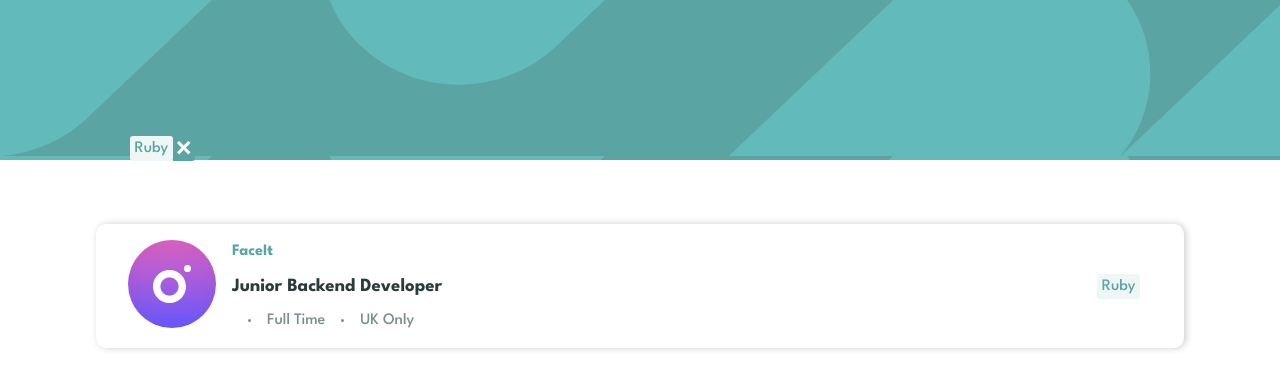
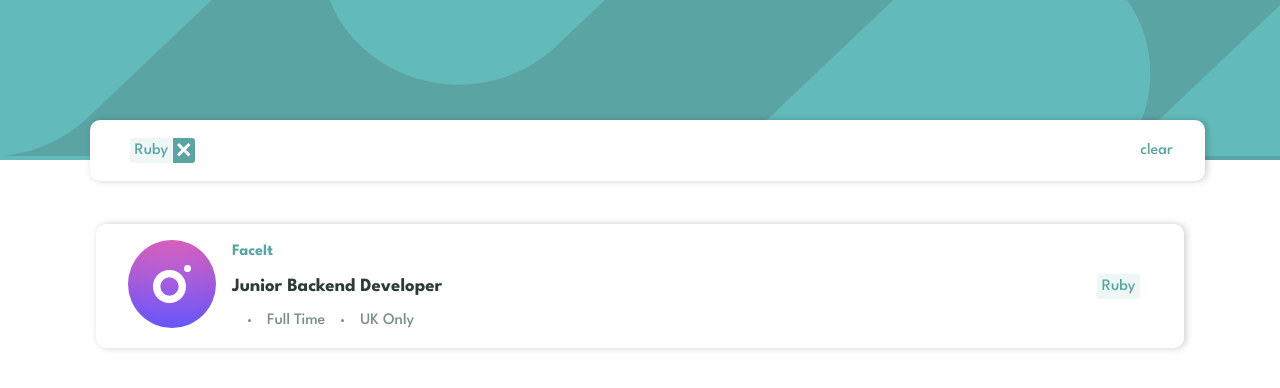
Before and after one commit to TamirisCss/job-filter, a React (Create React App) app: page / in a window 1280 px wide. Both pictures are taken after a click on the item "Ruby". Shown: the top 388 px of the page. Built offline with nearby package versions, Linux system fonts and the light colour scheme.

Commit message:
styled clear btn

```diff
--- a/src/components/Filter.css
+++ b/src/components/Filter.css
@@ -3,12 +3,30 @@
 }
 
 .filterContainer {
-  /* padding: 1rem 2rem;
-  border-radius: 10px;
-  box-shadow: 2px 0px 7px rgba(0, 0, 0, 0.2); */
   position: absolute;
   top: 15%;
   left: 7%;
+  padding: 2px 0;
+  background-color: #fff;
+  margin-right: 1.5rem;
+  border-radius: 10px;
+  box-shadow: 2px 0px 7px rgba(0, 0, 0, 0.2);
+  display: flex;
+  justify-content: space-between;
+  align-items: center;
+}
+
+.clearBtnHide {
+  display: none;
+}
+.clearBtnShow {
+  display: block;
+  margin-right: 2rem;
+  cursor: pointer;
+  color: hsl(180, 29%, 50%);
+}
+.clearBtnShow:hover {
+  text-decoration: underline;
 }
 
 .filterBox {
--- a/src/components/Filter.jsx
+++ b/src/components/Filter.jsx
@@ -4,7 +4,7 @@ import removeIcon from "../icons/icon-remove.svg";
 
 const Filter = ({ filter, removeFilter }) => {
   return (
-    <div className="Languages filterContainer">
+    <div className={`Languages ${filter.length > 0 && "filterContainer"}`}>
       <ul>
         {filter.map((item, index) => (
           <div className="filterBox">
@@ -23,6 +23,9 @@ const Filter = ({ filter, removeFilter }) => {
           </div>
         ))}
       </ul>
+      <span className={`clearBtnHide ${filter.length > 0 && "clearBtnShow"}`}>
+        clear
+      </span>
     </div>
   );
 };
```
Also changed, not shown: 1 other file (tests, documents, lock files or other folders).
